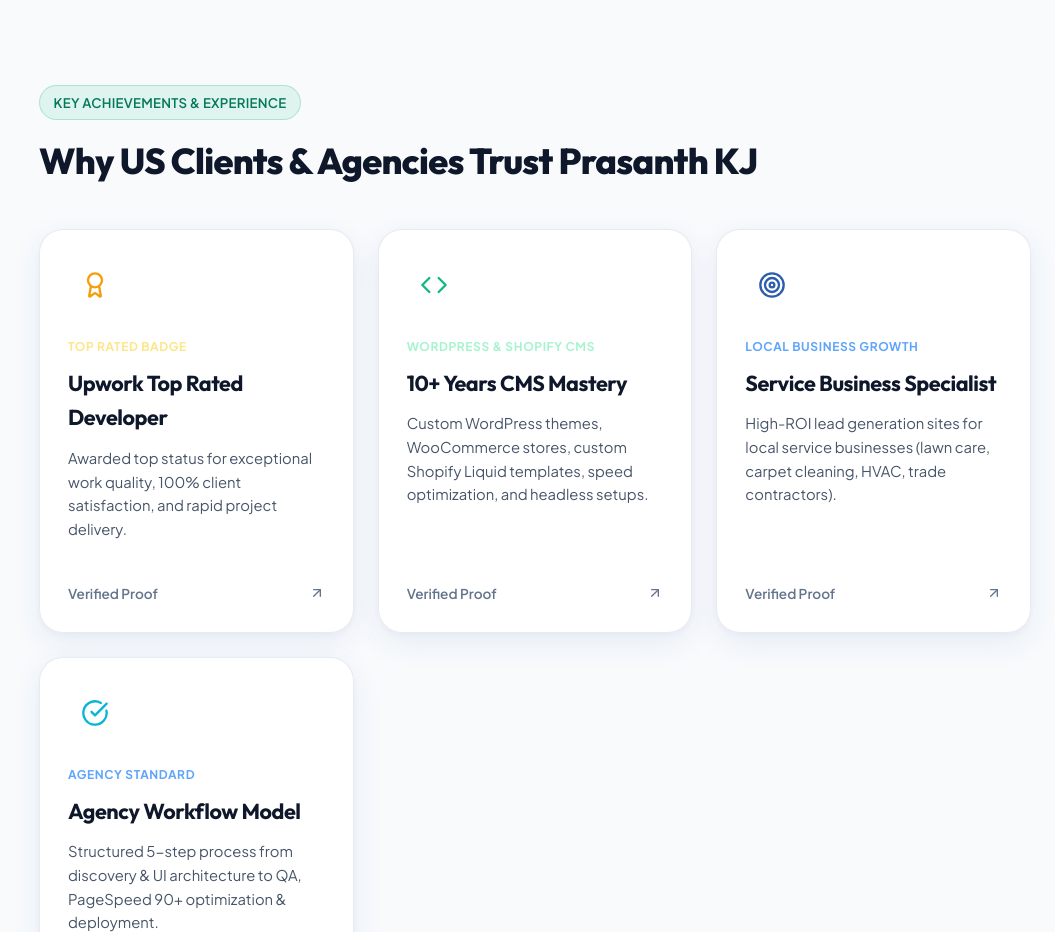
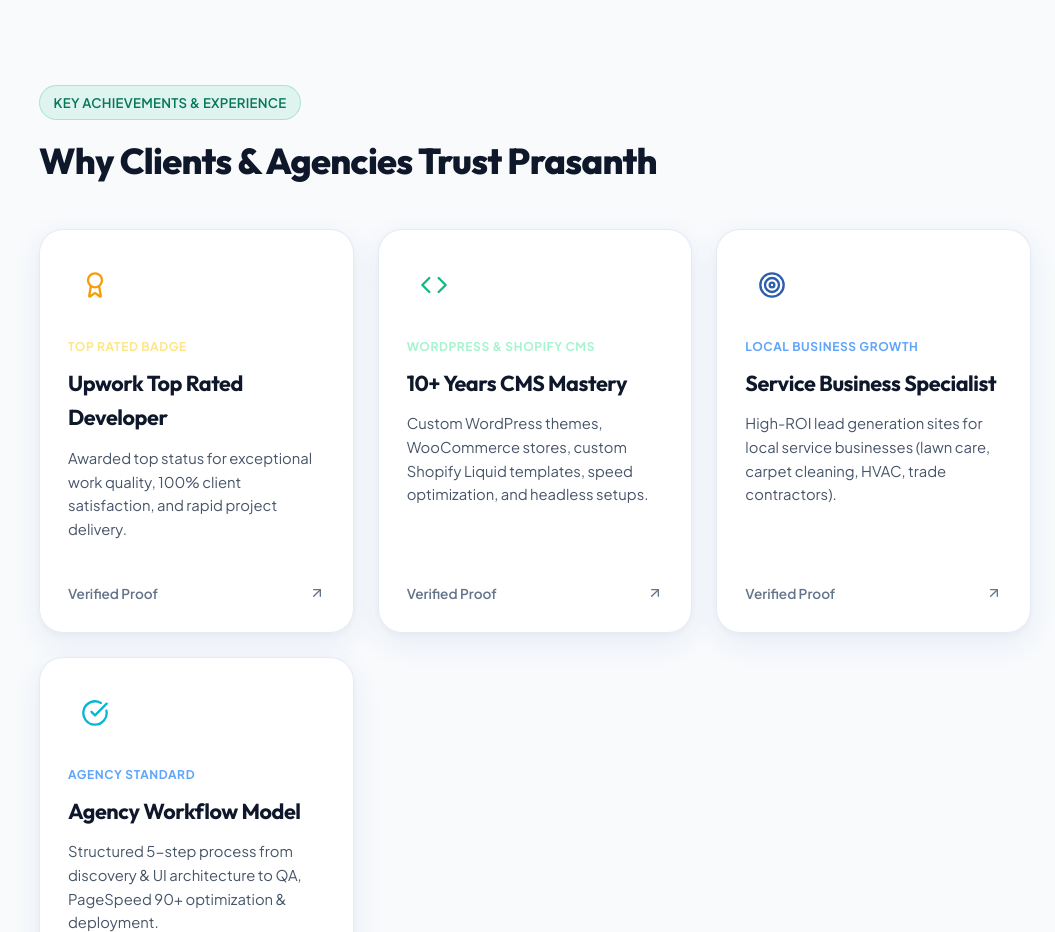
Before and after one commit to PrasanthKJ/prasanthkj_com, a React (Vite) app: page / in a window 1280 px wide. Shown: the part 800-1732 px from the top of the page, without its empty margins (225-1280 px from the left). Built offline with nearby package versions, Linux system fonts and the light colour scheme.

Commit message:
updated highlight section to remove US and KJ

```diff
--- a/src/components/Highlights.jsx
+++ b/src/components/Highlights.jsx
@@ -19,7 +19,7 @@
         <div className="pill-badge-emerald" style={{ marginBottom: '0.75rem' }}>
           Key Achievements & Experience
         </div>
-        <h2 style={{ fontSize: '2.25rem', fontWeight: 800 }}>Why US Clients & Agencies Trust Prasanth KJ</h2>
+        <h2 style={{ fontSize: '2.25rem', fontWeight: 800 }}>Why Clients & Agencies Trust Prasanth</h2>
       </div>
 
       <div
```
